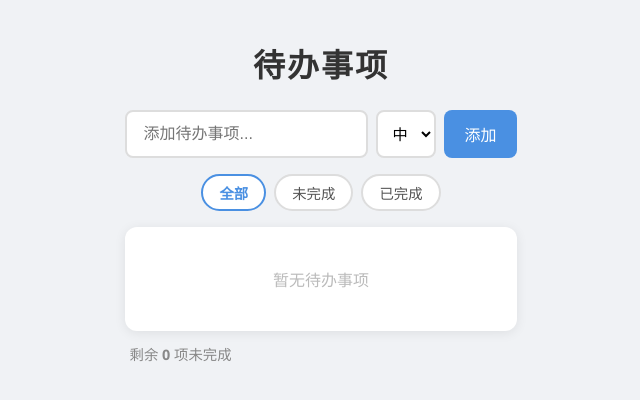
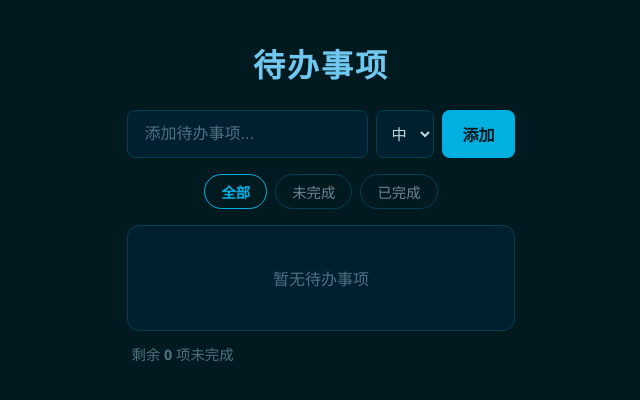
Before and after one commit to chen8275/todolist-test, a React (Vite) app: page / in a window 1280 px wide. Shown: the top 400 px of the page, without its empty margins (319-959 px from the left). Built offline with nearby package versions, Linux system fonts and the light colour scheme.

Commit message:
修改样式

```diff
--- a/src/App.css
+++ b/src/App.css
@@ -2,7 +2,7 @@
 
 body {
   font-family: 'Segoe UI', sans-serif;
-  background: #f0f2f5;
+  background: #001A20;
   min-height: 100vh;
   display: flex;
   justify-content: center;
@@ -17,7 +17,7 @@ body {
 h1 {
   text-align: center;
   font-size: 2rem;
-  color: #333;
+  color: #70C8F0;
   margin-bottom: 24px;
   letter-spacing: 2px;
 }
@@ -31,40 +31,45 @@ h1 {
 .input-row input {
   flex: 1;
   padding: 12px 16px;
-  border: 2px solid #ddd;
+  border: 1px solid #004050;
   border-radius: 8px;
   font-size: 1rem;
   outline: none;
   transition: border-color 0.2s;
+  background: #002030;
+  color: #C0D8D8;
 }
 
-.input-row input:focus { border-color: #4a90e2; }
+.input-row input::placeholder { color: #507080; }
+.input-row input:focus { border-color: #00B0E0; }
 
 .input-row select {
   padding: 12px 10px;
-  border: 2px solid #ddd;
+  border: 1px solid #004050;
   border-radius: 8px;
   font-size: 0.95rem;
   outline: none;
   cursor: pointer;
-  background: #fff;
+  background: #002030;
+  color: #C0D8D8;
   transition: border-color 0.2s;
 }
 
-.input-row select:focus { border-color: #4a90e2; }
+.input-row select:focus { border-color: #00B0E0; }
 
 .input-row button {
   padding: 12px 20px;
-  background: #4a90e2;
-  color: #fff;
+  background: #00B0E0;
+  color: #001A20;
   border: none;
   border-radius: 8px;
   font-size: 1rem;
+  font-weight: 600;
   cursor: pointer;
   transition: background 0.2s;
 }
 
-.input-row button:hover { background: #357abd; }
+.input-row button:hover { background: #00C8F0; }
 
 .filters {
   display: flex;
@@ -75,25 +80,25 @@ h1 {
 
 .filters button {
   padding: 6px 16px;
-  border: 2px solid #ddd;
+  border: 1px solid #004050;
   border-radius: 20px;
-  background: #fff;
+  background: transparent;
   cursor: pointer;
   font-size: 0.9rem;
-  color: #555;
+  color: #708090;
   transition: all 0.2s;
 }
 
 .filters button.active {
-  border-color: #4a90e2;
-  color: #4a90e2;
+  border-color: #00B0E0;
+  color: #00B0E0;
   font-weight: 600;
 }
 
 .todo-list {
-  background: #fff;
+  background: #002030;
   border-radius: 12px;
-  box-shadow: 0 2px 12px rgba(0,0,0,0.08);
+  border: 1px solid #004050;
   overflow: hidden;
 }
 
@@ -101,13 +106,13 @@ h1 {
   display: flex;
   align-items: center;
   padding: 14px 16px;
-  border-bottom: 1px solid #f0f0f0;
+  border-bottom: 1px solid #003040;
   gap: 12px;
   transition: background 0.15s;
 }
 
 .todo-item:last-child { border-bottom: none; }
-.todo-item:hover { background: #fafafa; }
+.todo-item:hover { background: #002840; }
 
 .priority-bar {
   width: 4px;
@@ -116,33 +121,33 @@ h1 {
   flex-shrink: 0;
 }
 
-.priority-bar.high { background: #e74c3c; }
-.priority-bar.medium { background: #f39c12; }
-.priority-bar.low { background: #27ae60; }
+.priority-bar.high { background: #E05050; }
+.priority-bar.medium { background: #D0A030; }
+.priority-bar.low { background: #30B060; }
 
 .todo-item input[type="checkbox"] {
   width: 18px;
   height: 18px;
   cursor: pointer;
-  accent-color: #4a90e2;
+  accent-color: #00B0E0;
   flex-shrink: 0;
 }
 
 .todo-text {
   flex: 1;
   font-size: 1rem;
-  color: #333;
+  color: #C0D8D8;
   word-break: break-all;
   outline: none;
 }
 
 .todo-text.done {
   text-decoration: line-through;
-  color: #aaa;
+  color: #507080;
 }
 
 .todo-text[contenteditable="true"] {
-  border-bottom: 1px dashed #4a90e2;
+  border-bottom: 1px dashed #00B0E0;
   padding-bottom: 2px;
 }
 
@@ -155,11 +160,12 @@ h1 {
 
 .item-actions select {
   padding: 4px 6px;
-  border: 1px solid #ddd;
+  border: 1px solid #004050;
   border-radius: 6px;
   font-size: 0.8rem;
   cursor: pointer;
-  background: #fff;
+  background: #001A20;
+  color: #C0D8D8;
   outline: none;
 }
 
@@ -171,10 +177,10 @@ h1 {
   padding: 2px 4px;
   border-radius: 4px;
   transition: background 0.15s;
-  color: #888;
+  color: #507080;
 }
 
-.item-actions button:hover { background: #f0f0f0; color: #333; }
+.item-actions button:hover { background: #003040; color: #C0D8D8; }
 
 .footer {
   display: flex;
@@ -183,13 +189,13 @@ h1 {
   margin-top: 12px;
   padding: 0 4px;
   font-size: 0.9rem;
-  color: #888;
+  color: #507080;
 }
 
 .footer button {
   background: none;
   border: none;
-  color: #e74c3c;
+  color: #E05050;
   cursor: pointer;
   font-size: 0.9rem;
   padding: 4px 8px;
@@ -197,11 +203,11 @@ h1 {
   transition: background 0.15s;
 }
 
-.footer button:hover { background: #ffeaea; }
+.footer button:hover { background: #2a1010; }
 
 .empty {
   text-align: center;
   padding: 40px;
-  color: #bbb;
+  color: #507080;
   font-size: 1rem;
 }
```
Also changed, not shown: .claude/settings.local.json.
